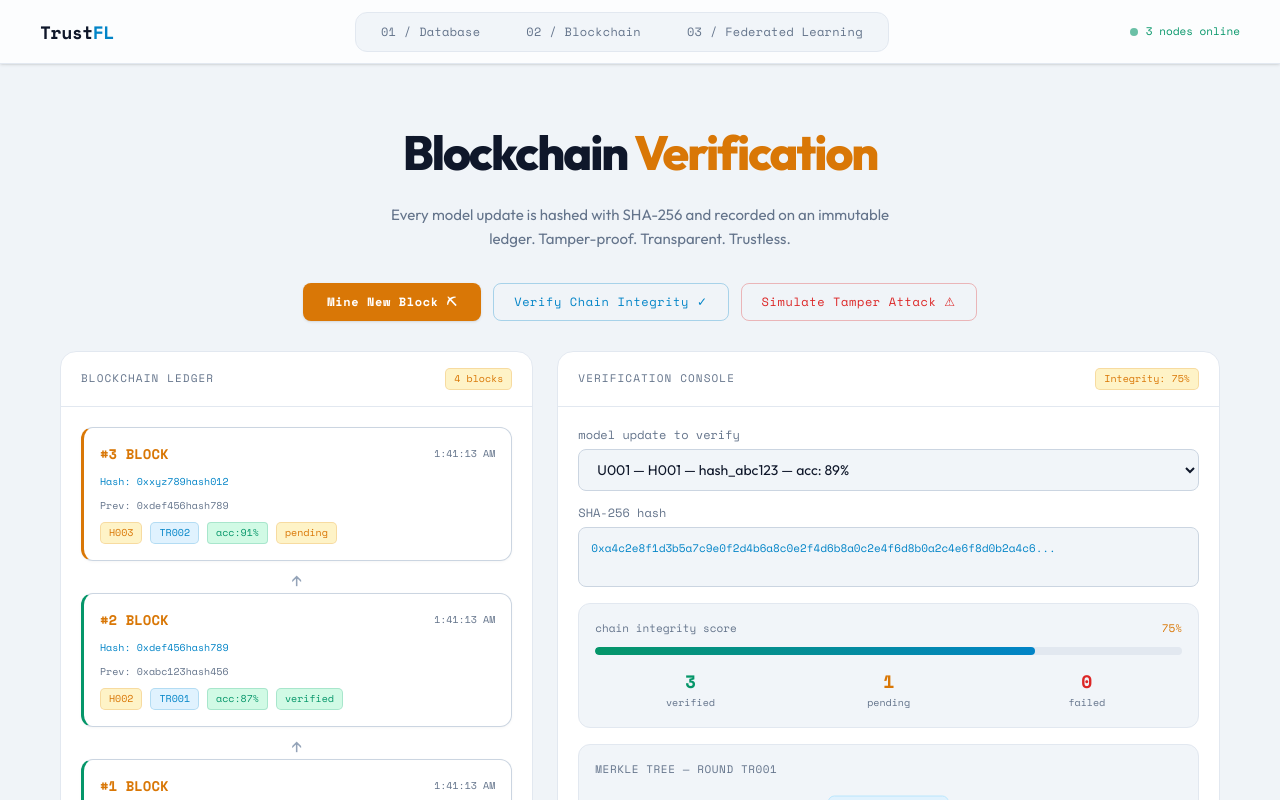
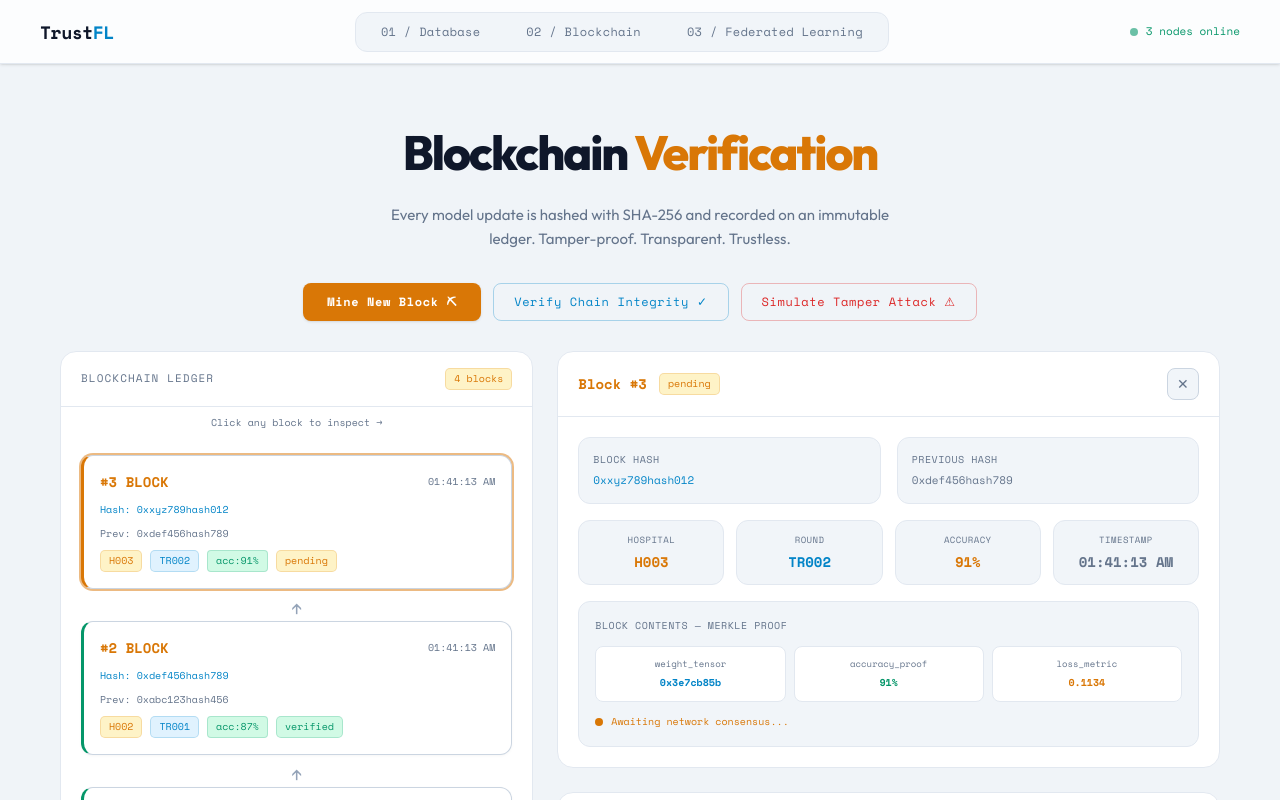
Before and after one commit to yashighosh/TrustFL, a Next.js app in the folder Frontend/: page /blockchain in a window 1280 px wide. Both pictures are taken after a click on the button 296 px from the left and 493 px from the top of the page. Shown: the top 800 px of the page. Built offline with nearby package versions, Linux system fonts and the light colour scheme.

Commit message:
feat/update: BlockchainPage.tsx

```diff
--- a/Frontend/app/components/blockchain/BlockchainPage.tsx
+++ b/Frontend/app/components/blockchain/BlockchainPage.tsx
@@ -13,6 +13,7 @@ interface ChainBlock {
   status: "verified" | "pending" | "failed";
   acc: string | null;
   round: string;
+  timestamp: string;
 }
 
 interface TxEntry {
@@ -27,11 +28,15 @@ const hashes = [
   "0x7e2f9b4d6c8a0e2f4d6b8c0e2a4f6b8d0c2e4a6f8b0d2c4e6a8f0b2d4c6e8a0f2",
 ];
 
+function getTs() {
+  return new Date().toLocaleTimeString([], { hour: "2-digit", minute: "2-digit", second: "2-digit" });
+}
+
 const initialBlocks: ChainBlock[] = [
-  { num: 0, type: "genesis", hosp: "GENESIS", hash: "0x000000000000", prev: "0x000000000000", status: "verified", acc: null, round: "—" },
-  { num: 1, type: "block", hosp: "H001", hash: "0xabc123hash456", prev: "0x000000000000", status: "verified", acc: "89%", round: "TR001" },
-  { num: 2, type: "block", hosp: "H002", hash: "0xdef456hash789", prev: "0xabc123hash456", status: "verified", acc: "87%", round: "TR001" },
-  { num: 3, type: "block", hosp: "H003", hash: "0xxyz789hash012", prev: "0xdef456hash789", status: "pending", acc: "91%", round: "TR002" },
+  { num: 0, type: "genesis", hosp: "GENESIS", hash: "0x000000000000", prev: "0x000000000000", status: "verified", acc: null, round: "—", timestamp: getTs() },
+  { num: 1, type: "block", hosp: "H001", hash: "0xabc123hash456", prev: "0x000000000000", status: "verified", acc: "89%", round: "TR001", timestamp: getTs() },
+  { num: 2, type: "block", hosp: "H002", hash: "0xdef456hash789", prev: "0xabc123hash456", status: "verified", acc: "87%", round: "TR001", timestamp: getTs() },
+  { num: 3, type: "block", hosp: "H003", hash: "0xxyz789hash012", prev: "0xdef456hash789", status: "pending", acc: "91%", round: "TR002", timestamp: getTs() },
 ];
 
 /* ──────── Badge ──────── */
@@ -49,12 +54,97 @@ function Badge({ children, variant }: { children: React.ReactNode; variant: stri
   );
 }
 
+/* ──────── Block Detail Panel ──────── */
+function BlockDetail({ block, onClose }: { block: ChainBlock; onClose: () => void }) {
+  const statusColor = block.status === "verified" ? "neon-green" : block.status === "pending" ? "amber" : "coral";
+
+  return (
+    <div className="bg-surface border border-border-custom rounded-2xl overflow-hidden" style={{ animation: "slideUp 0.3s ease" }}>
+      <div className="flex items-center justify-between px-5 py-4 border-b border-border-custom">
+        <div className="flex items-center gap-3">
+          <span className="font-mono text-sm font-bold text-amber">Block #{block.num}</span>
+          <Badge variant={block.status === "verified" ? "green" : block.status === "pending" ? "amber" : "coral"}>
+            {block.status}
+          </Badge>
+        </div>
+        <button
+          onClick={onClose}
+          className="w-8 h-8 rounded-lg bg-surface-2 border border-border-2 flex items-center justify-center text-muted hover:text-text-primary cursor-pointer transition-colors text-sm"
+        >
+          ✕
+        </button>
+      </div>
+      <div className="p-5 space-y-4">
+        {/* Key fields */}
+        <div className="grid grid-cols-2 gap-4">
+          <div className="bg-surface-2 rounded-xl p-3.5 border border-border-custom">
+            <div className="font-mono text-[10px] text-muted uppercase tracking-wider mb-1">Block Hash</div>
+            <div className="font-mono text-[11px] text-primary break-all">{block.hash}</div>
+          </div>
+          <div className="bg-surface-2 rounded-xl p-3.5 border border-border-custom">
+            <div className="font-mono text-[10px] text-muted uppercase tracking-wider mb-1">Previous Hash</div>
+            <div className="font-mono text-[11px] text-muted break-all">{block.prev}</div>
+          </div>
+        </div>
+
+        <div className="grid grid-cols-4 gap-3">
+          {[
+            { label: "Hospital", value: block.hosp, color: `text-amber` },
+            { label: "Round", value: block.round, color: "text-primary" },
+            { label: "Accuracy", value: block.acc || "—", color: `text-${statusColor}` },
+            { label: "Timestamp", value: block.timestamp, color: "text-muted" },
+          ].map((item) => (
+            <div key={item.label} className="bg-surface-2 rounded-xl p-3 border border-border-custom text-center">
+              <div className="font-mono text-[9px] text-muted uppercase tracking-wider mb-1">{item.label}</div>
+              <div className={`font-mono text-sm font-bold ${item.color}`}>{item.value}</div>
+            </div>
+          ))}
+        </div>
+
+        {/* Merkle root visualization for this block */}
+        {block.type !== "genesis" && (
+          <div className="bg-surface-2 rounded-xl p-4 border border-border-custom">
+            <div className="font-mono text-[10px] text-muted uppercase tracking-wider mb-3">Block Contents — Merkle Proof</div>
+            <div className="grid grid-cols-3 gap-2">
+              <div className="bg-surface rounded-lg p-2.5 border border-border-custom text-center">
+                <div className="font-mono text-[9px] text-muted mb-1">weight_tensor</div>
+                <div className="font-mono text-[10px] text-primary font-bold">
+                  0x{Math.random().toString(16).slice(2, 10)}
+                </div>
+              </div>
+              <div className="bg-surface rounded-lg p-2.5 border border-border-custom text-center">
+                <div className="font-mono text-[9px] text-muted mb-1">accuracy_proof</div>
+                <div className="font-mono text-[10px] text-neon-green font-bold">{block.acc || "N/A"}</div>
+              </div>
+              <div className="bg-surface rounded-lg p-2.5 border border-border-custom text-center">
+                <div className="font-mono text-[9px] text-muted mb-1">loss_metric</div>
+                <div className="font-mono text-[10px] text-amber font-bold">
+                  {(0.1 + Math.random() * 0.1).toFixed(4)}
+                </div>
+              </div>
+            </div>
+            <div className="mt-3 flex items-center gap-2">
+              <div className={`w-2 h-2 rounded-full bg-${statusColor}`} />
+              <span className={`font-mono text-[10px] text-${statusColor}`}>
+                {block.status === "verified" ? "Hash chain integrity confirmed ✓" :
+                 block.status === "pending" ? "Awaiting network consensus..." :
+                 "⚠ Hash mismatch detected — chain compromised"}
+              </span>
+            </div>
+          </div>
+        )}
+      </div>
+    </div>
+  );
+}
+
 /* ══════════════════════════ BLOCKCHAIN PAGE ══════════════════════════ */
 export default function BlockchainPage() {
   const { showToast } = useToast();
   const [chainBlocks, setChainBlocks] = useState<ChainBlock[]>(initialBlocks);
   const [verifyIdx, setVerifyIdx] = useState(0);
   const [hashDisplay, setHashDisplay] = useState(hashes[0] + "...");
+  const [selectedBlock, setSelectedBlock] = useState<ChainBlock | null>(null);
   const [txLog, setTxLog] = useState<TxEntry[]>([
     { id: 1, msg: "[INIT] Blockchain genesis block created", type: "info" },
     { id: 2, msg: "[OK] Block #1 — H001 update verified — 0xabc123", type: "ok" },
@@ -80,9 +170,6 @@ export default function BlockchainPage() {
   const failed = chainBlocks.filter((b) => b.status === "failed").length;
   const integrityPct = Math.round((verified / chainBlocks.length) * 100);
 
-  const integrityColor = integrityPct > 80 ? "neon-green" : integrityPct > 50 ? "amber" : "coral";
-  const integrityBgColor = integrityPct > 80 ? "green-dim" : integrityPct > 50 ? "amber-dim" : "coral-dim";
-
   /* ── Actions ── */
   function computeHash() {
     setHashDisplay(hashes[verifyIdx] + "...");
@@ -106,6 +193,7 @@ export default function BlockchainPage() {
       status: "pending",
       acc: accs[Math.floor(Math.random() * accs.length)],
       round: rounds[Math.floor(Math.random() * rounds.length)],
+      timestamp: getTs(),
     };
     setChainBlocks((prev) => [...prev, block]);
     addTxLog(`[MINE] Block #${num} mined for ${h} — hash: ${newHash.slice(0, 14)}...`, "warn");
@@ -184,16 +272,24 @@ export default function BlockchainPage() {
             <div className="font-mono text-[11px] text-muted uppercase tracking-widest">Blockchain Ledger</div>
             <Badge variant="amber">{chainBlocks.length} blocks</Badge>
           </div>
+          <div className="px-3 pt-2 pb-1">
+            <p className="text-[10px] text-muted font-mono text-center">Click any block to inspect →</p>
+          </div>
           <div className="p-5 max-h-[520px] overflow-y-auto">
             {[...chainBlocks].reverse().map((b, i) => (
               <div key={b.num}>
                 {i > 0 && <div className="flex justify-center text-muted-2 text-lg -my-0.5">↑</div>}
-                <div className={`chain-block ${b.type === "genesis" ? "genesis" : ""} ${b.status}`}>
+                <div
+                  className={`chain-block ${b.type === "genesis" ? "genesis" : ""} ${b.status} ${selectedBlock?.num === b.num ? "ring-2 ring-amber/50" : ""}`}
+                  onClick={() => setSelectedBlock(b)}
+                  role="button"
+                  tabIndex={0}
+                >
                   <div className="flex items-center justify-between mb-2.5">
                     <span className="font-mono text-sm font-bold text-amber">
                       #{b.num} {b.type === "genesis" ? "GENESIS" : "BLOCK"}
                     </span>
-                    <span className="font-mono text-[10px] text-muted">{new Date().toLocaleTimeString()}</span>
+                    <span className="font-mono text-[10px] text-muted">{b.timestamp}</span>
                   </div>
                   <div className="font-mono text-[10px] text-primary mb-2 break-all">Hash: {b.hash}</div>
                   <div className="font-mono text-[10px] text-muted mb-2">Prev: {b.prev}</div>
@@ -214,6 +310,13 @@ export default function BlockchainPage() {
             ))}
           </div>
         </div>
+
+        {/* Right Column */}
+        <div className="space-y-6">
+          {/* Block Detail Panel (conditionally shown) */}
+          {selectedBlock && (
+            <BlockDetail block={selectedBlock} onClose={() => setSelectedBlock(null)} />
+          )}
 
           {/* Verification Console */}
           <div className="bg-surface border border-border-custom rounded-2xl overflow-hidden">
@@ -328,5 +431,6 @@ export default function BlockchainPage() {
           </div>
         </div>
       </div>
+    </div>
   );
 }
```
Lines whose indentation alone changed are shown as unchanged.
